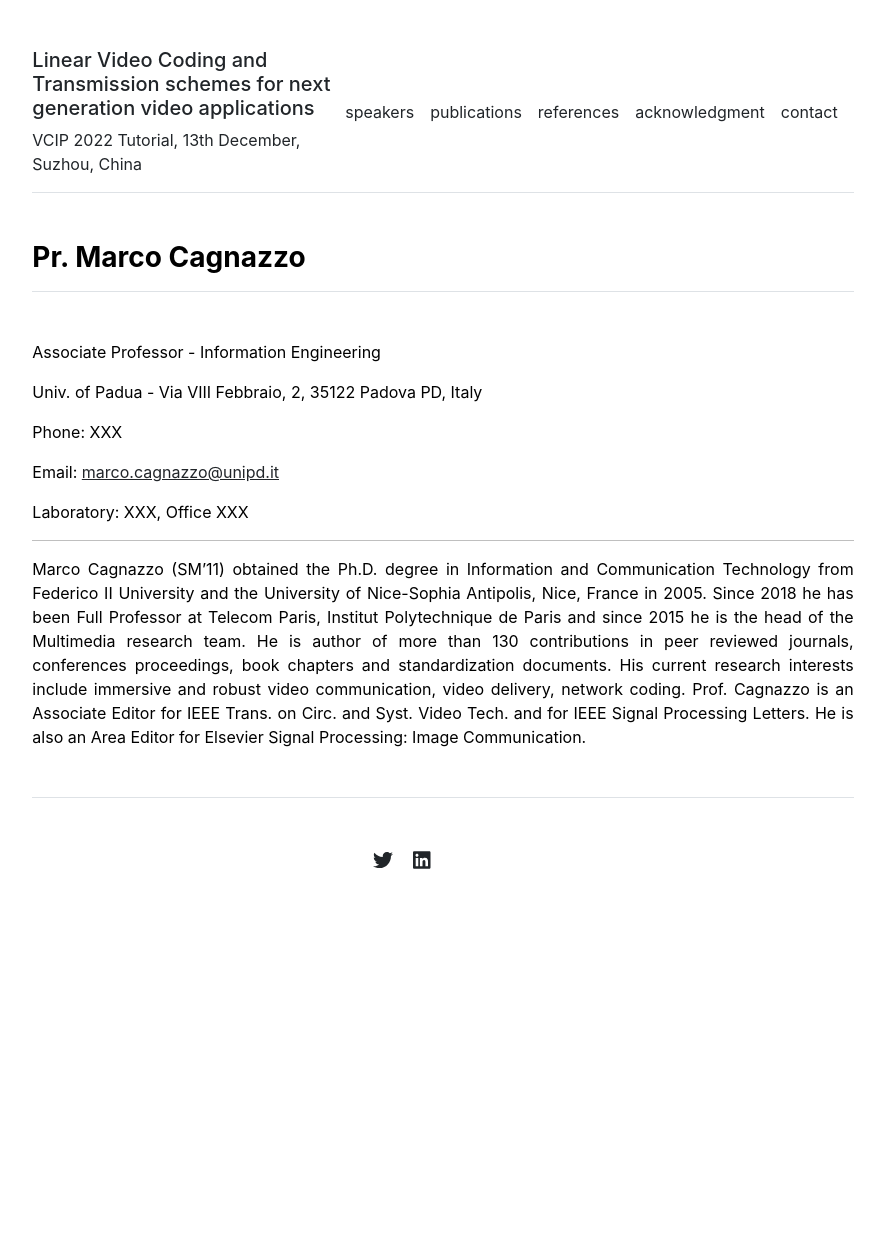
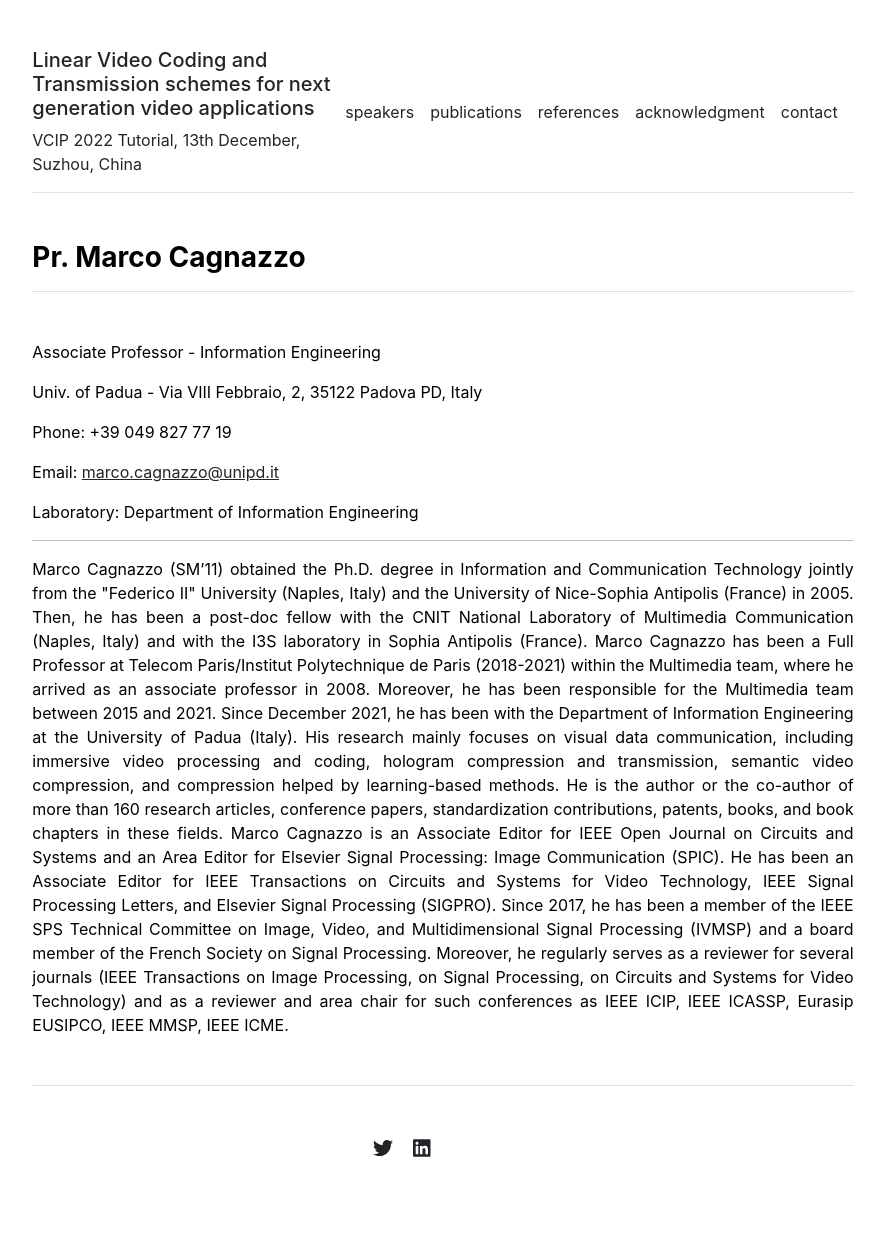
Before and after one commit to a-trioux/LVCT, a Jekyll site: the page built from people/MC.md, in a window 1280 px wide. Shown: the whole page, without its empty margins (197-1082 px from the left). Built offline with Jekyll 4.4.1, drawn with Linux system fonts in a browser that asks for light colours; before the commit the page ends 972 px from its top, so only the background shows below that.

Commit message:
Update MC.md

```diff
--- a/people/MC.md
+++ b/people/MC.md
@@ -7,12 +7,16 @@ Associate Professor - Information Engineering
 
 Univ. of Padua - Via VIII Febbraio, 2, 35122 Padova PD, Italy
 
-Phone: XXX
+Phone: +39 049 827 77 19
 
 Email: <a href="mailto:marco.cagnazzo@unipd.it">marco.cagnazzo@unipd.it</a>
 
-Laboratory: XXX, Office XXX
+Laboratory: Department of Information Engineering
 
 ---
 
-<div style="text-align: justify"> Marco Cagnazzo (SM’11) obtained the Ph.D. degree in Information and Communication Technology from Federico II University and the University of Nice-Sophia Antipolis, Nice, France in 2005. Since 2018 he has been Full Professor at Telecom Paris, Institut Polytechnique de Paris and since 2015 he is the head of the Multimedia research team. He is author of more than 130 contributions in peer reviewed journals, conferences proceedings, book chapters and standardization documents. His current research interests include immersive and robust video communication, video delivery, network coding. Prof. Cagnazzo is an Associate Editor for IEEE Trans. on Circ. and Syst. Video Tech. and for IEEE Signal Processing Letters. He is also an Area Editor for Elsevier Signal Processing: Image Communication.</div>
+<div style="text-align: justify"> Marco Cagnazzo (SM’11) obtained the Ph.D. degree in Information and Communication Technology jointly from the "Federico II" University (Naples, Italy) and the University of Nice-Sophia Antipolis (France) in 2005. Then, he has been a post-doc fellow with the CNIT National Laboratory of Multimedia Communication (Naples, Italy) and with the I3S laboratory in Sophia Antipolis (France). Marco Cagnazzo has been a Full Professor at Telecom Paris/Institut Polytechnique de Paris (2018-2021) within the Multimedia team, where he arrived as an associate professor in 2008. Moreover, he has been responsible for the Multimedia team between 2015 and 2021. Since December 2021, he has been with the Department of Information Engineering at the University of Padua (Italy).
+
+ His research mainly focuses on visual data communication, including immersive video processing and coding, hologram compression and transmission, semantic video compression, and compression helped by learning-based methods. He is the author or the co-author of more than 160 research articles, conference papers, standardization contributions, patents, books, and book chapters in these fields.
+
+ Marco Cagnazzo is an Associate Editor for IEEE Open Journal on Circuits and Systems and an Area Editor for Elsevier Signal Processing: Image Communication (SPIC). He has been an Associate Editor for IEEE Transactions on Circuits and Systems for Video Technology, IEEE Signal Processing Letters, and Elsevier Signal Processing (SIGPRO). Since 2017, he has been a member of the IEEE SPS Technical Committee on Image, Video, and Multidimensional Signal Processing (IVMSP) and a board member of the French Society on Signal Processing. Moreover, he regularly serves as a reviewer for several journals (IEEE Transactions on Image Processing, on Signal Processing, on Circuits and Systems for Video Technology) and as a reviewer and area chair for such conferences as IEEE ICIP, IEEE ICASSP, Eurasip EUSIPCO, IEEE MMSP, IEEE ICME.</div>
```
